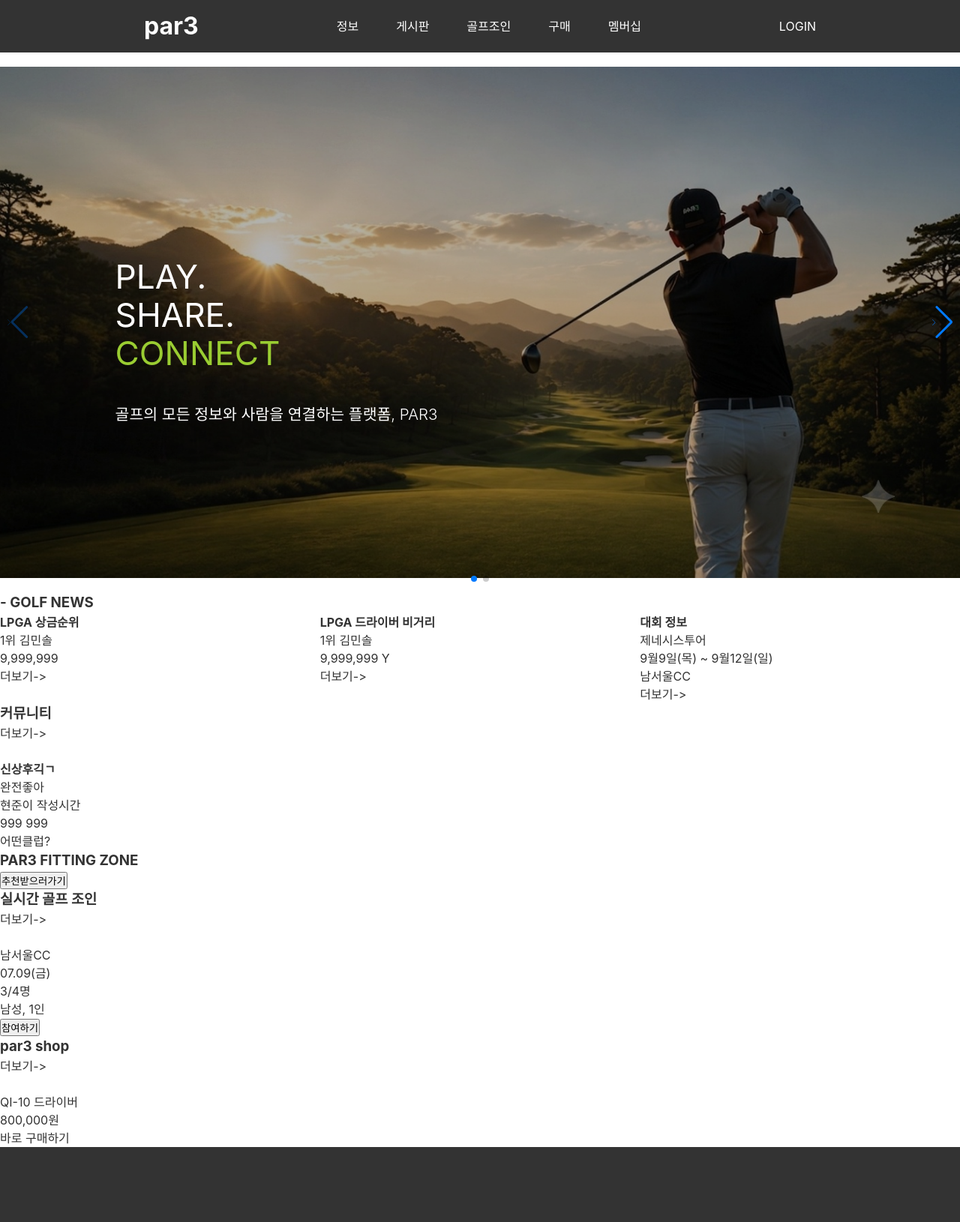
After one commit to PAR3group/par3-web-project, a Flask app: page /par3/ in a window 1280 px wide. The commit adds this page. Shown: the whole page at 75% size. Run offline with Flask 3, Linux system fonts and the light colour scheme; some libraries are stand-ins or nearby versions.

Commit message:
스와이퍼 추가

```diff
--- a/app.py
+++ b/app.py
@@ -1,10 +1,7 @@
 # app.py
-from flask import Flask
-app = Flask(__name__)
+from par3 import create_app
 
-@app.route('/')
-def home():
-    return "Hello, Flask Team Project!"
+app = create_app()
 
 if __name__ == '__main__':
     app.run(debug=True)
--- a/par3/__init__.py
+++ b/par3/__init__.py
@@ -27,14 +27,15 @@ def create_app():
     migrate.init_app(app, db)
 
     # 블루프린트 등록
-    from .views import main_views
+    from .views import main_views,auth_views, recommend_views
     app.register_blueprint(main_views.bp)
+    app.register_blueprint(auth_views.bp)
+    app.register_blueprint(recommend_views.bp)
 
     # 필터 등록
 
 
     # 전역 함수 등록
-
     # g.user 확인 함수
     from .models import User
     @app.before_request
--- /dev/null
+++ b/par3/static/css/main.css
@@ -0,0 +1,6 @@
+/* 뉴스카드 부분 */
+.m_news_container{
+    display: grid;
+    grid-template-columns: repeat(auto-fit, minmax(280px, 1fr));
+    grid-template-rows: ;
+}
--- /dev/null
+++ b/par3/static/css/style.css
@@ -0,0 +1,67 @@
+* {
+    margin: 0;
+    padding: 0;
+    box-sizing: border-box;
+}
+
+/* 2. 링크(a 태그) 밑줄 및 색상 초기화 */
+a {
+    text-decoration: none;
+    color: inherit;
+}
+
+/* 3. 리스트(ul, ol)의 점(bullet) 제거 */
+ul, ol {
+    list-style: none;
+}
+
+/* 4. 이미지나 비디오가 부모 요소를 튀어나가지 않게 방지 */
+img, video {
+    max-width: 100%;
+    vertical-align: middle;
+}
+
+/* 5. 기본 폰트 설정 (원하는 폰트로 변경 가능) */
+body {
+    font-family: 'Pretendard', -apple-system, BlinkMacSystemFont, system-ui, Roboto, 'Helvetica Neue', 'Segoe UI', 'Apple SD Gothic Neo', 'Noto Sans KR', 'Malgun Gothic', sans-serif;
+    color: #333;
+    line-height: 1.5;
+}
+
+/* header 부분 */
+header{
+    display: flex;
+    background-color: #333;
+    justify-content: center;
+}
+.header_container{
+    display: flex;
+    justify-content: space-between;
+    align-items: center;
+    width: 70%;
+    height: 70px;
+    color: #fff;
+    white-space: nowrap;
+}
+.h_logo{
+    margin-right: 25px;
+}
+.h_nav_list{
+    display: flex;
+    gap: 50px;
+}
+.h_auth_bt{
+    display: flex;
+    justify-content: center;
+    gap: 25px;
+}
+.h_login_bt{
+    margin-left: 25px;
+}
+
+/* footer 부분 */
+footer{
+    background-color: #333;
+    height: 100px;
+    width: 100%;
+}
--- /dev/null
+++ b/par3/static/css/swiper.css
@@ -0,0 +1,49 @@
+  .swiper {
+    width: 100%;
+    height: 90vh;
+  }
+
+  .swiper-slide {
+    text-align: center;
+    display: flex;
+    justify-content: center;
+    align-items: center;
+    position: relative;
+    margin: 0 auto;
+    padding: 0;
+  }
+
+  .swiper-slide img {
+    display: block;
+    width: 100%;
+    height: auto;
+    object-fit: cover;
+    filter: brightness(0.7);
+  }
+
+  .swiper_text {
+    text-align: start;
+    position: absolute;
+    color: #fff;
+    left: 12%;
+    top: 38%;
+    font-size: 2.3vw;
+    font-weight: 400;
+    line-height: 4vw;
+  }
+
+  .mb_text_title_1 {
+    margin: 0;
+    font-weight: inherit;
+  }
+
+  .mb_text_title_2 {
+    color: yellowgreen;
+    font-weight: inherit;
+  }
+
+  .mb_text_sub {
+    font-size: 1.6vw;
+    font-weight: 300;
+    margin-top: 30px;
+  }
--- /dev/null
+++ b/par3/static/js/swiper.js
@@ -0,0 +1,16 @@
+var swiper = new Swiper('.mySwiper', {
+    spaceBetween: 30,
+    centeredSlides: true,
+    autoplay: {
+        delay: 2500,
+        disableOnInteraction: false,
+    },
+    pagination: {
+        el: '.swiper-pagination',
+        clickable: true,
+    },
+    navigation: {
+        nextEl: '.swiper-button-next',
+        prevEl: '.swiper-button-prev',
+    },
+});
--- a/par3/templates/base.html
+++ b/par3/templates/base.html
@@ -5,6 +5,9 @@
     <meta charset="UTF-8">
     <meta name="viewport" content="width=device-width, initial-scale=1.0">
     <title>{% block title %}PAR3{% endblock %}</title>
+
+<link rel="stylesheet" href="{{url_for('static', filename='css/style.css')}}">
+{% block css %}{% endblock %}
 </head>
 
 <body>
@@ -17,9 +20,9 @@
         {% endblock %}
     </main>
 
-    {% include 'footer.html'}
+    {% include 'footer.html'%}
 
-
+    {% block js %}{% endblock %}
 </body>
 
 </html>
--- a/par3/templates/footer.html
+++ b/par3/templates/footer.html
@@ -0,0 +1,5 @@
+<footer>
+    <div class="footer_container">
+
+    </div>
+</footer>
--- a/par3/templates/header.html
+++ b/par3/templates/header.html
@@ -1,3 +1,5 @@
+
+
 <header>
     <div class="header_container">
         <h1 class="h_logo">
@@ -5,24 +7,26 @@
         </h1>
         <nav class="h_nav">
             <ul class="h_nav_list">
-                <li class="nav_lists n_info">정보</li>
-                <li class="nav_lists n_community">게시판</li>
-                <li class="nav_lists n_join">골프조인</li>
-                <li class="nav_lists n_shop">구매</li>
-                <li class="nav_lists membership">멤버십</li>
+                <li class="h_nav_lists h_nav_info">정보</li>
+                <li class="h_nav_lists h_nav_community">게시판</li>
+                <li class="h_nav_lists h_nav_join">골프조인</li>
+                <li class="h_nav_lists h_nav_shop">구매</li>
+                <li class="h_nav_lists h_nav_membership">멤버십</li>
             </ul>
-            {% if g.user %}
-            <div class="my_page">
-                mypage
+        </nav>
+        <div class="h_auth_bt">
+            <!-- {% if g.user %} -->
+            <!-- <div class="h_my_page"> -->
+            <!-- mypage -->
+            <!-- </div> -->
+            <!-- <div class="h_logout_bt"> -->
+            <!-- logout -->
+            <!-- </div> -->
+            <!-- {% else %} -->
+            <div class="h_login_bt">
+                LOGIN
             </div>
-            <div class="h_logout_bt">
-                logout
-            </div>
-            {% else %}
-            <div class="h_login_bt">
-                login
-            </div>
-            {% endif %}
-        </nav>
+            <!-- {% endif %} -->
+        </div>
     </div>
 </header>
--- a/par3/templates/main.html
+++ b/par3/templates/main.html
@@ -1,4 +1,10 @@
 {% extends 'base.html' %}
+
+{% block css %}
+<link rel="stylesheet" href="https://cdn.jsdelivr.net/npm/swiper@11/swiper-bundle.min.css">
+<link rel="stylesheet" href="{{url_for('static', filename='css/swiper.css')}}">
+<link rel="stylesheet" href="{{url_for('static', filename='css/main.css')}}">
+{% endblock %}
 
 {% block title %}
 PAR3
@@ -7,23 +13,12 @@ PAR3
 {% block content %}
 <div class="m_wrap">
     <section class="m_banner_section">
-        <div class="m_banner">
-            <div class="mb_bg">
-                <div class="mb_text">
-                    <h2 class="mb_text_title">PLAY.</h2>
-                    <h2 class="mb_text_title">SHARE.</h2>
-                    <h2 class="mb_text_title">CONNECT</h2>
-                    <h3 class="mb_text_sub">골프의 모든 정보와 사람을 연결하는 플랫폼, PAR3</h3>
-                </div>
-            </div>
-        </div>
+        {% include 'swiper.html' %}
     </section>
 
     <section class="m_news_section">
+        <h3>- GOLF NEWS</h3>
         <div class="m_news_container">
-            <h3>- GOLF NEWS</h3>
-            <div class="m_news_list">
-
             <article class="m_news_card">
                 <div class="m_news_rank">
                     <h4 class="m_news_c_title">LPGA 상금순위</h4>
@@ -51,9 +46,8 @@ PAR3
                     <a href="#" class="more_view_bt">더보기-></a>
                 </div>
             </article>
+        </div>
 
-            </div>
-        </div>
     </section>
 
     <section class="m_content_section">
@@ -63,7 +57,7 @@ PAR3
                 <h3 class="m_content_title">커뮤니티</h3>
                 <a href="#" class="more_view_bt">더보기-></a>
 
-                {% for %}
+
                 <div class="m_community_list">
                     <img src="" alt="">
                     <h4>신상후긱ㄱ</h4>
@@ -73,13 +67,13 @@ PAR3
                         <img src="" alt="">999 <img src="" alt="">999
                     </p>
                 </div>
-                {% endfor %}
+
 
             </article>
 
             <article class="fitting_card">
                 <p>어떤클럽?</p>
-                <h3 class="m_community_list">PAR3 FITTING ZONE</h3>
+                <h3 class="m_fitting_title">PAR3 FITTING ZONE</h3>
                 <button>추천받으러가기</button>
             </article>
 
@@ -87,7 +81,7 @@ PAR3
                 <h3 class="m_content_title">실시간 골프 조인</h3>
                 <a href="#" class="more_view_bt">더보기-></a>
 
-                {% for %}
+
                 <div class="m_join_list">
                     <img src="" alt="">
                     <p>남서울CC</p>
@@ -96,7 +90,7 @@ PAR3
                     <p>남성, 1인</p>
                     <button>참여하기</button>
                 </div>
-                {% endfor %}
+
 
             </article>
 
@@ -105,14 +99,14 @@ PAR3
                 <a href="#" class="more_view_bt">더보기-></a>
                 <div class="shop_product_container">
 
-                    {% for %}
+
                     <div class="shop_product_card">
                         <img src="" alt="">
                         <p>QI-10 드라이버</p>
                         <p>800,000원</p>
                         <a href="#">바로 구매하기</a>
                     </div>
-                    {% endfor %}
+
 
                 </div>
             </article>
@@ -121,3 +115,8 @@ PAR3
     </section>
 </div>
 {% endblock %}
+
+{% block js %}
+<script src="https://cdn.jsdelivr.net/npm/swiper@14.0.1/swiper-bundle.min.js"></script>
+<script src="{{url_for('static', filename='js/swiper.js')}}"></script>
+{% endblock %}
--- /dev/null
+++ b/par3/templates/swiper.html
@@ -0,0 +1,27 @@
+<div class="swiper mySwiper">
+    <div class="swiper-wrapper">
+        <div class="swiper-slide">
+            <img src="{{url_for('static', filename='img/banner_main.png')}}" alt="par3">
+            <div class="swiper_text">
+                <h2 class="mb_text_title_1">PLAY.</h2>
+                <h2 class="mb_text_title_1">SHARE.</h2>
+                <h2 class="mb_text_title_2">CONNECT</h2>
+                <h3 class="mb_text_sub">골프의 모든 정보와 사람을 연결하는 플랫폼, PAR3</h3>
+            </div>
+        </div>
+
+        <div class="swiper-slide">
+            <img src="{{url_for('static', filename='img/banner_main.png')}}" alt="par3">
+            <div class="swiper_text">
+                <h2 class="mb_text_title_1">2222</h2>
+                <h2 class="mb_text_title_1">S222</h2>
+                <h2 class="mb_text_title_2">CO22222T</h2>
+                <h3 class="mb_text_sub">골222222</h3>
+            </div>
+        </div>
+    </div>
+
+    <div class="swiper-bt swiper-button-next"></div>
+    <div class="swiper-bt swiper-button-prev"></div>
+    <div class="swiper-bt swiper-pagination"></div>
+</div>
--- a/par3/views/main_views.py
+++ b/par3/views/main_views.py
@@ -1,7 +1,11 @@
-from flask import Blueprint, render_template
+from flask import Blueprint, render_template, redirect, url_for
 
 bp=Blueprint('main', __name__, url_prefix='/')
 
 @bp.route('/')
+def index():
+    return redirect(url_for('main.inter_par3'))
+
+@bp.route('/par3/')
 def inter_par3():
     return render_template('main.html')
```
Also changed, not shown: par3/forms.py (+84 -2 lines), par3/models.py (+14 -0 lines), par3/templates/recommend/recommend.html (added, +102 -0 lines), par3/utils.py (added, +82 -0 lines), par3/views/auth_views.py (+10 -0 lines), par3/views/recommend_views.py (added, +159 -0 lines), par3/static/img/banner_main.png (added), par3/static/js/main.js (added). Lines whose indentation alone changed are shown as unchanged.
